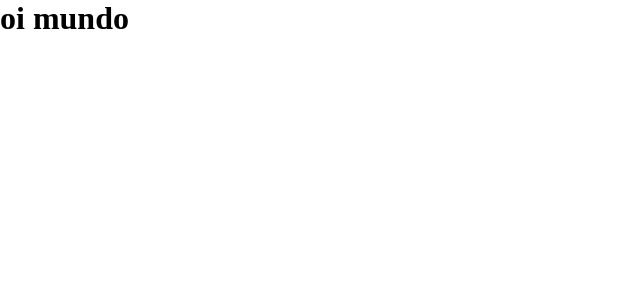
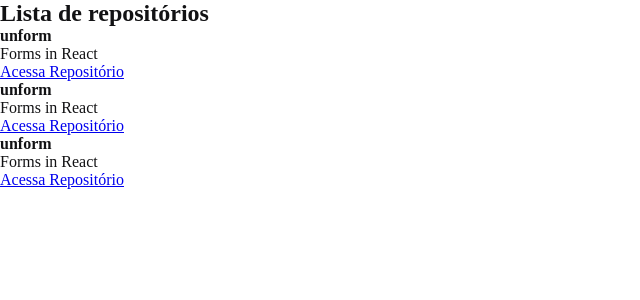
Before and after one commit to juan-20/Github-Explorer, a React app: page / in a window 1280 px wide. Shown: the top 300 px of the page, without its empty margins (0-640 px from the left). Built offline with nearby package versions, Linux system fonts and the light colour scheme.

Commit message:
Setting props

```diff
--- a/src/App.jsx
+++ b/src/App.jsx
@@ -1,7 +1,8 @@
+import RepositoryList from './components/RepositoryList';
 import './styles/global.scss'
 
 export function App() {
     return (
-        <h1>oi mundo</h1>
+        <RepositoryList></RepositoryList>
     );
 }
--- /dev/null
+++ b/src/components/RepositoryItem.jsx
@@ -0,0 +1,19 @@
+import React from 'react';
+
+// import { Container } from './styles';
+
+function RepositoryItem(props) {
+    return (
+        <li>
+            {/* ele pega o props passado no List e exibe {props.repository} e se não existir pode fazer if {props.repository ?? 'Default'} */}
+            <strong>{props.repository?.name ?? 'Default'}</strong>
+            <p>{props.repository.description}</p>
+
+            <a href={props.repository.link}>
+                Acessa Repositório
+            </a>
+        </li>
+    );
+}
+
+export default RepositoryItem;
--- /dev/null
+++ b/src/components/RepositoryList.jsx
@@ -0,0 +1,35 @@
+import React from 'react';
+import RepositoryItem from './RepositoryItem';
+
+// import { Container } from './styles';
+
+const repositoryName = 'unform';
+
+const repository = {
+    name: 'unform',
+    description: 'Forms in React',
+    link: 'https://github.com/juan-20'
+}
+
+function RepositoryList() {
+    return (
+        <section>
+            <h1>Lista de repositórios</h1>
+
+            <ul>
+                <RepositoryItem repository={repository}
+
+                // repository='unamed'
+                // description='Forms in react'
+                // link='https://github.com/juan-20'
+                // Pode se passar o valor assim por cada um ou criando um objeto
+                />
+                <RepositoryItem repository={repository} />
+                <RepositoryItem repository={repository} />
+            </ul>
+
+        </section>
+    );
+}
+
+export default RepositoryList;
--- a/src/styles/global.scss
+++ b/src/styles/global.scss
@@ -5,5 +5,6 @@
 }
 
 body {
-    font: Arial, Helvetica, sans-serif;
+    font: 16px "Helvetica Neue" Arial, Helvetica, sans-serif;
+    color: #121214;
 }
```
